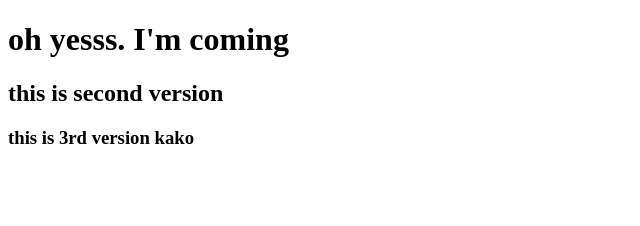
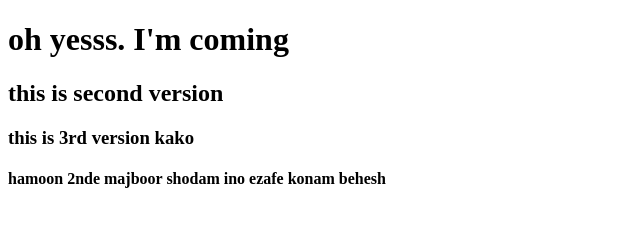
Before and after one commit to farhad25/FrontTrain, a plain HTML site: page index.html in a window 1280 px wide. Shown: the whole page, without its empty margins (0-640 px from the left). Drawn offline with Linux system fonts and the light colour scheme.

Commit message:
hala ino dashte bash felan

```diff
--- a/index.html
+++ b/index.html
@@ -8,5 +8,6 @@
     <h1>oh yesss. I'm coming</h1>
     <h2>this is second version</h2>
     <h3>this is 3rd version kako</h3>
+    <h4>hamoon 2nde majboor shodam ino ezafe konam behesh</h4>
   </body>
 </html>
```
